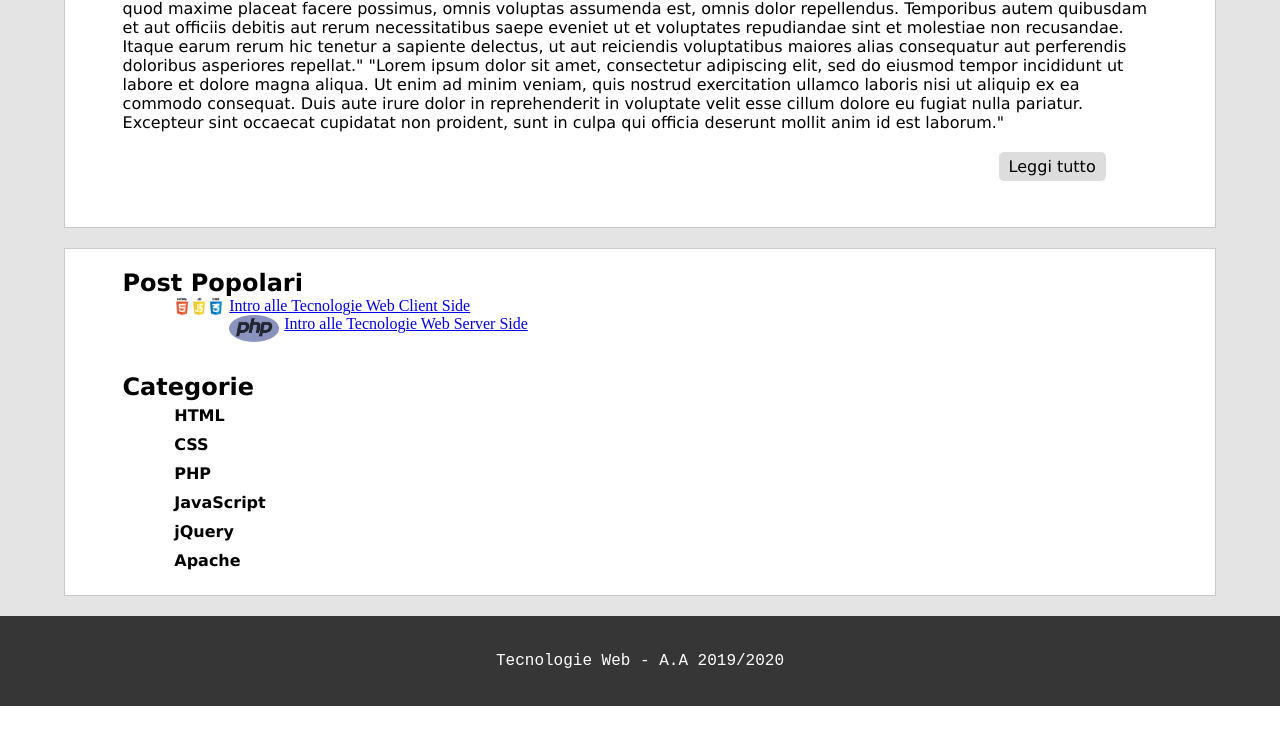
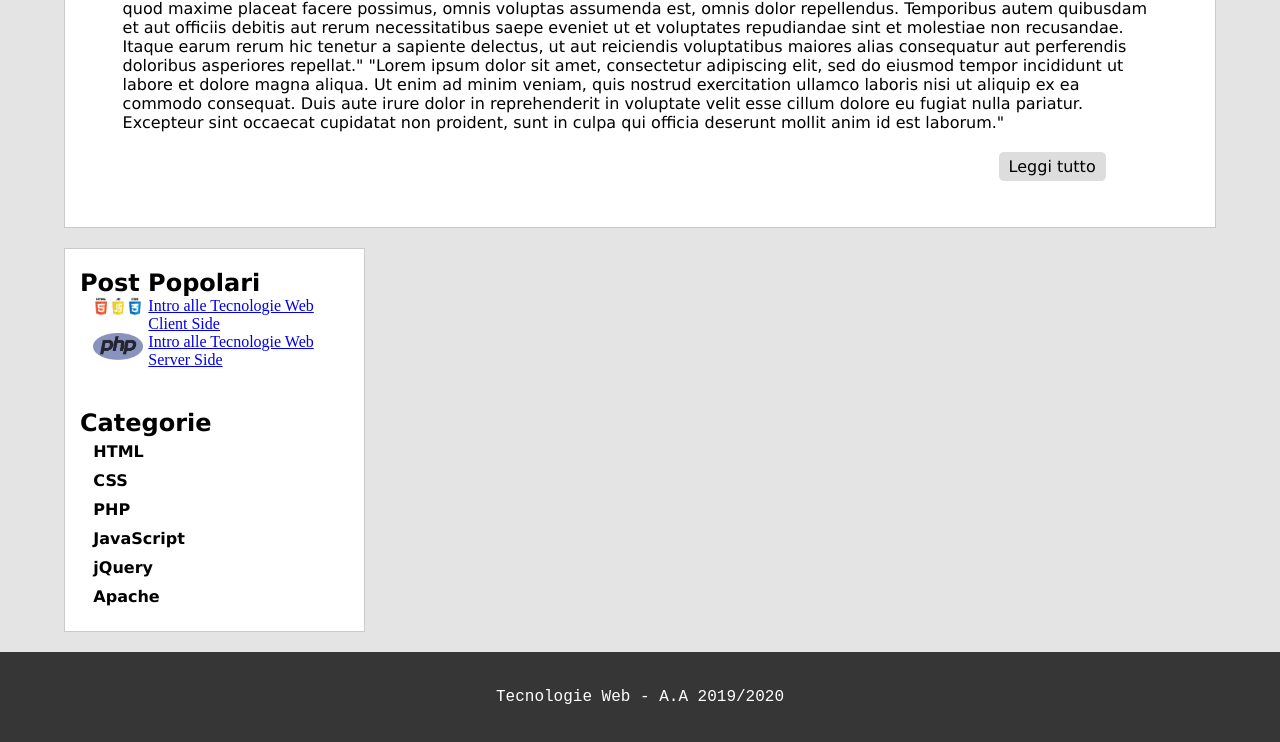
Before and after one commit to MatteoIorio11/Tech-Web, a PHP site: page /index.html in a window 1280 px wide. Shown: the part 1410-2152 px from the top of the page. Before the commit the page ends 2116 px from the top, so only its background shows below. Run offline with PHP 8.4, Linux system fonts and the light colour scheme.

Commit message:
update css

```diff
--- a/Lab1/es1/style/style.css
+++ b/Lab1/es1/style/style.css
@@ -127,5 +127,8 @@ aside section nav div img{
 }
 
 @media screen and (min-width: 768px) {
+    main, aside{
+        display: inline-block;
 
+    }
 }
```
